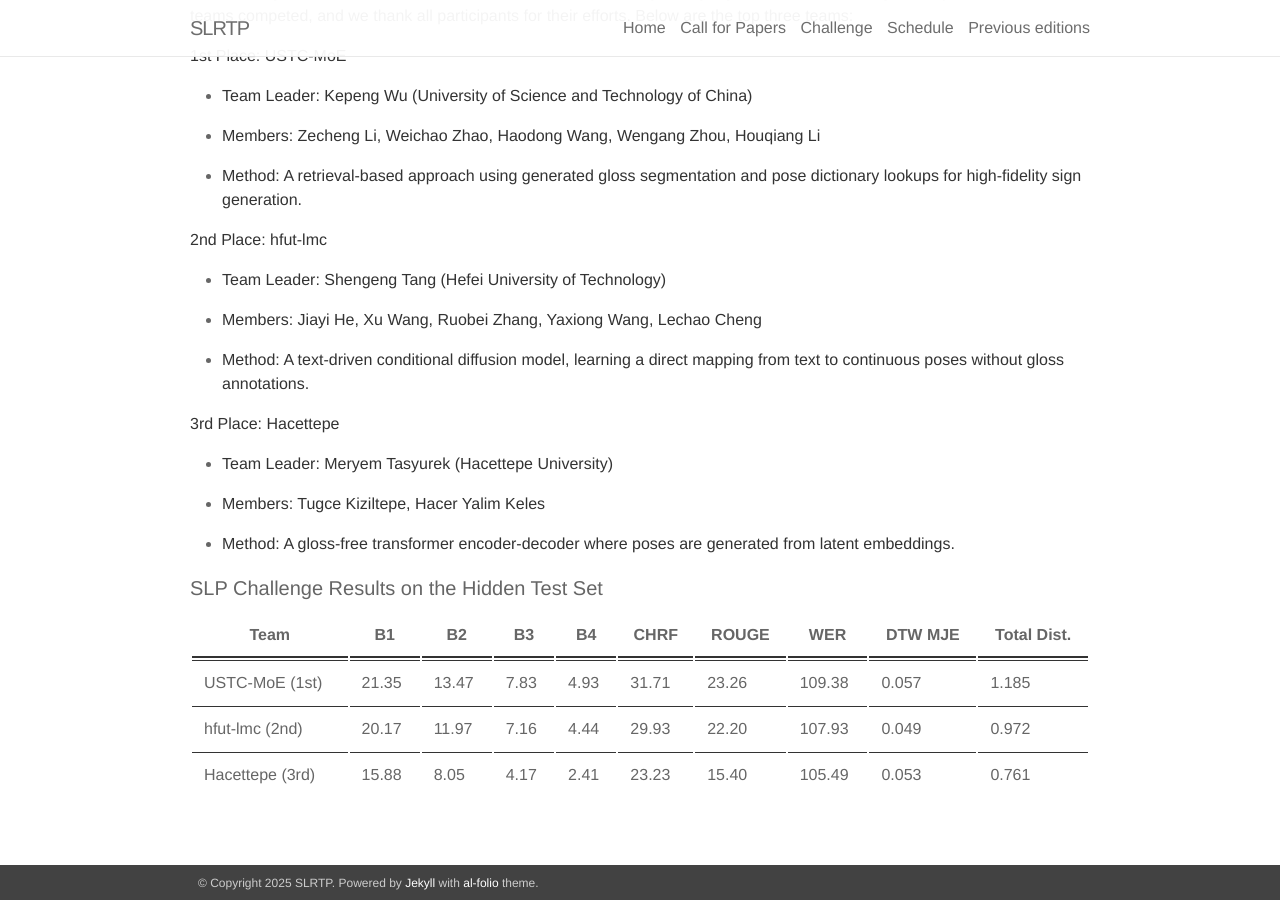
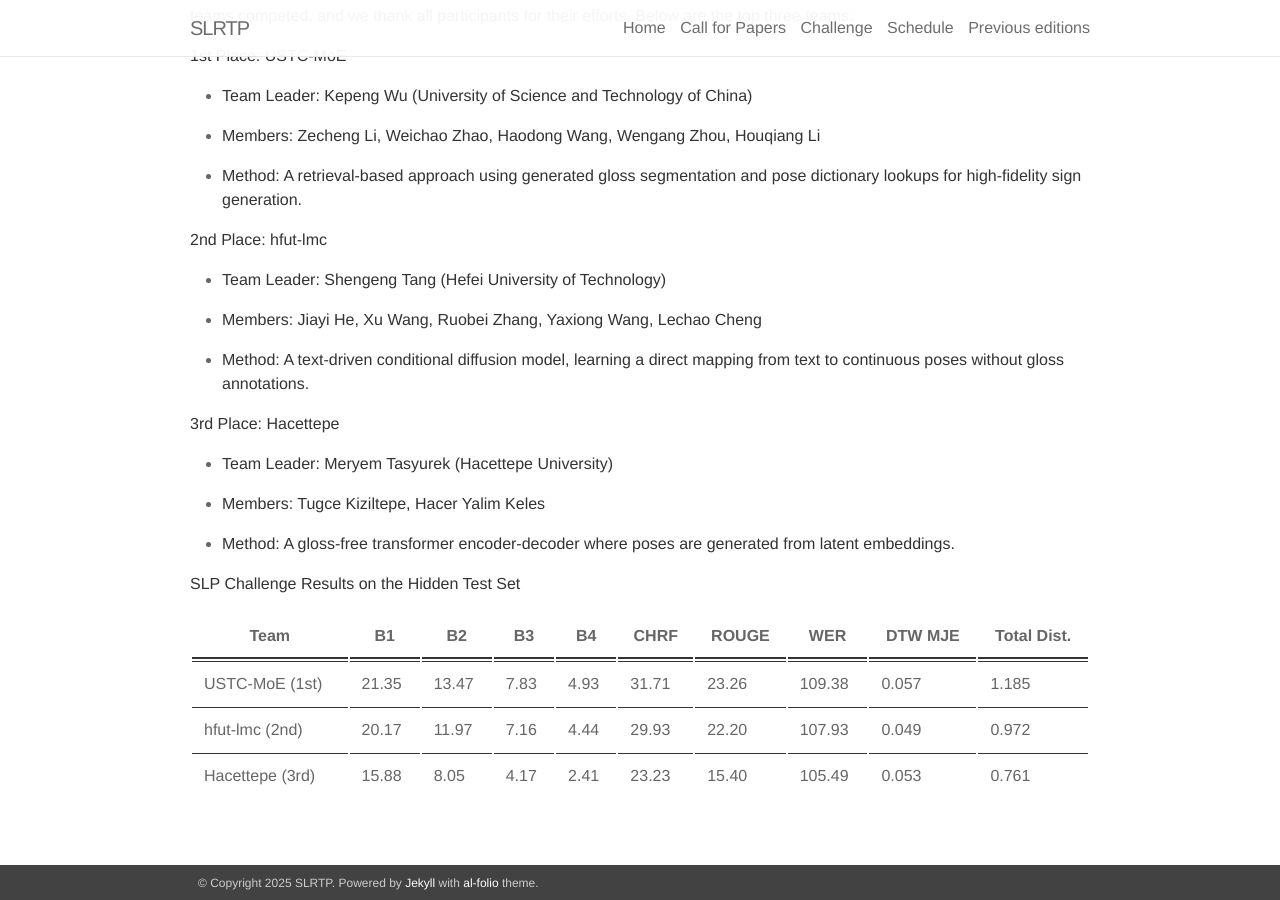
Before and after one commit to slrtpworkshop/slrtpworkshop.github.io, a Jekyll site: the page built from _pages/02_challenge.md, in a window 1280 px wide and 900 px high, scrolled down 1025 px. Built offline with Jekyll 4.4.1, drawn with Linux system fonts in a browser that asks for light colours; nearby versions of some CDN libraries.

```diff
--- a/_pages/02_challenge.md
+++ b/_pages/02_challenge.md
@@ -47,7 +47,7 @@ We are delighted to announce the winners of the SLRTP 2025 Sign Language Product
 - Method: A gloss-free transformer encoder-decoder where poses are generated from latent embeddings.
 
 
-#### SLP Challenge Results on the Hidden Test Set
+**SLP Challenge Results on the Hidden Test Set**
 <table>
   <thead>
     <tr>
```
